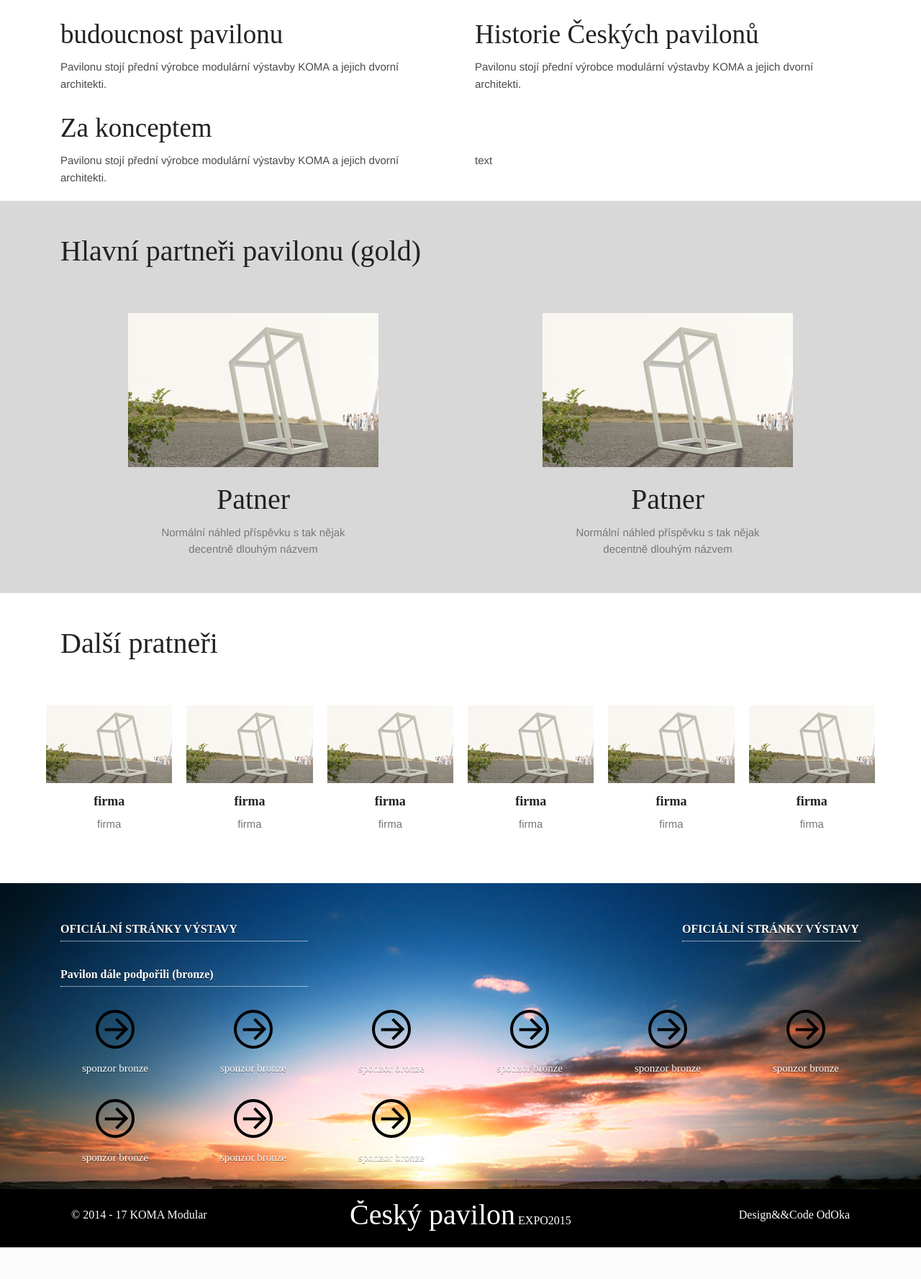
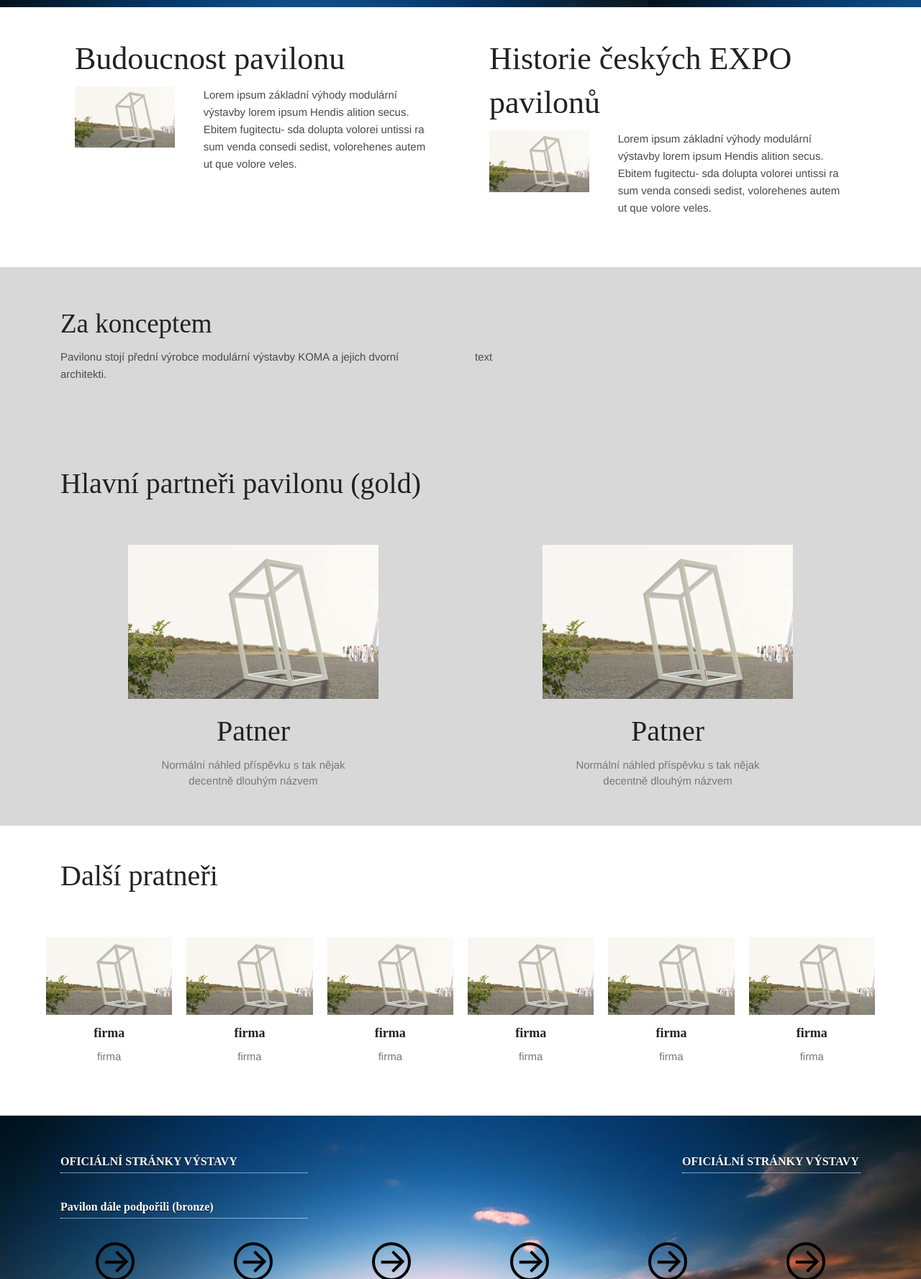
Before and after one commit to lexislav/amok-pe2014, a PHP site: page /pavilon.php in a window 1280 px wide. Shown: the part 4723-6500 px from the top of the page at 72% size. Before the commit the page ends 6456 px from the top, so only its background shows below. Run offline with PHP 8.4, Linux system fonts and the light colour scheme; style sheets or scripts are compiled from the project's sources; some libraries are stand-ins or nearby versions.

Commit message:
update content

```diff
--- a/htdocs/pavilon.php
+++ b/htdocs/pavilon.php
@@ -175,59 +175,72 @@
 
 
     <div class="skrollr-wrap">
+
+        <div style="background-image: url('/assets/file-a.jpg');height: 600px;">
             <div class="row">
-        <div class="mgr-full">
-                <div class="medium-4 columns">
-                    <h2>title 1</h2>
 
-                    <p>Unikátní koncept architektonického řešení umož- ňují principy modulární výstavby. Právě její využití umožní recyklaci pavilonu v budoucnosti. </p>
+                <article>
+                    <header>
+                        <h1 class="m-item--hed">Prohlédněte si české expozice</h1>
+
+                        <div class="m-item--description">
+                            UPOZORNĚNÍ:<br />
+                            Prohlížení fotogalerie z expozic bude možné až po oficiálním otevření pavilonu 1. ledna 2015.
                         </div>
-                <div class="medium-4 columns">
-                    <h2>title 1</h2>
 
-                    <p>Lorem ipsum základní výhody modulární výstavby lorem ipsum Hendis alition secus. Ebitem fugitectu- sda dolupta volorei untissi ra sum venda consedi sedist, volorehenes autem ut que volore veles.</p>
-                </div>
-                <div class="medium-4 columns">
-                    <h2>title 1</h2>
+                    </header>
+                </article>
 
-                    <p>Lorem ipsum základní výhody modulární výstavby lorem ipsum Hendis alition secus. Ebitem fugitectu- sda dolupta volorei untissi ra sum venda consedi sedist, volorehenes autem ut que volore veles.</p>
-                </div>
             </div>
         </div>
 
 
-        <div class="row">
+        <div class="row l-section">
             <div class="medium-6 columns">
-                <h2>O výstavách</h2>
+                <article>
+                    <header>
+                        <div class="small-12 columns">
+                            <h1 id="m-item--hed">Budoucnost pavilonu</h1>
+                        </div>
+                        <div class="small-4 columns">
+                            <div class="m-item--image">
+                                <img src="/assets/modul.png" alt="" />
+                            </div>
+                        </div>
+                        <div class="small-8 columns">
+                            <div class="m-item--description">
+                                <p>Lorem ipsum základní výhody modulární výstavby lorem ipsum Hendis alition secus. Ebitem fugitectu- sda dolupta volorei untissi ra sum venda consedi sedist, volorehenes autem ut que volore veles.</p>
+                            </div>
+                        </div>
+                    </header>
+                </article>
             </div>
 
             <div class="medium-6 columns">
-                <ul class="medium-block-grid-2">
-                    <li><img class="th" src="http://foundation.zurb.com/docs/assets/img/examples/satelite.jpg"></li>
-                    <li><img class="th" src="http://foundation.zurb.com/docs/assets/img/examples/satelite.jpg"></li>
-                    <li><img class="th" src="http://foundation.zurb.com/docs/assets/img/examples/satelite.jpg"></li>
-                    <li><img class="th" src="http://foundation.zurb.com/docs/assets/img/examples/satelite.jpg"></li>
-                </ul>
+
+                <article>
+                    <header>
+                        <div class="small-12 columns">
+                            <h1 id="m-item--hed">Historie českých EXPO pavilonů</h1>
+                        </div>
+                        <div class="small-4 columns">
+                            <div class="m-item--image">
+                                <img src="/assets/modul.png" alt="" />
+                            </div>
+                        </div>
+                        <div class="small-8 columns">
+                            <div class="m-item--description">
+                                <p>Lorem ipsum základní výhody modulární výstavby lorem ipsum Hendis alition secus. Ebitem fugitectu- sda dolupta volorei untissi ra sum venda consedi sedist, volorehenes autem ut que volore veles.</p>
+                            </div>
+                        </div>
+                    </header>
+                </article>
+
             </div>
         </div>
 
-
-        <div class="row">
-            <div class="medium-6 columns">
-                <h2>budoucnost pavilonu</h2>
-
-                <p>Pavilonu stojí přední výrobce modulární výstavby KOMA a jejich dvorní architekti.</p>
-            </div>
-
-            <div class="medium-6 columns">
-                <h2>Historie Českých pavilonů</h2>
-
-                <p>Pavilonu stojí přední výrobce modulární výstavby KOMA a jejich dvorní architekti.</p>
-            </div>
-        </div>
-
-
-        <div class="row">
+        <div class="l-section mm-dark">
+            <div class="row ">
                 <div class="medium-12 columns"><h2>Za konceptem</h2></div>
                 <div class="medium-6 columns">
                     <p>Pavilonu stojí přední výrobce modulární výstavby KOMA a jejich dvorní architekti.</p>
@@ -235,6 +248,7 @@
 
                 <div class="medium-6 columns">
                     <p>text</p>
+                </div>
             </div>
         </div>
 
@@ -262,7 +276,7 @@
             cssEase: 'linear'
         });
 
-        $(".m-schema-spacer").each(function() {
+        $(".m-schema-spacer").each(function () {
             var el = $(this);
             el.css('height', $(window).height());
         })
--- a/htdocs/sass/modules/_schema.scss
+++ b/htdocs/sass/modules/_schema.scss
@@ -8,7 +8,6 @@
     //transform: scale(2);
     transform-origin: 0 0;
 
-   // background-color: orange;
     top: 0;
     bottom: 0;
     left: 0;
```
Also changed, not shown: 1 other file. Lines whose indentation alone changed are shown as unchanged.
